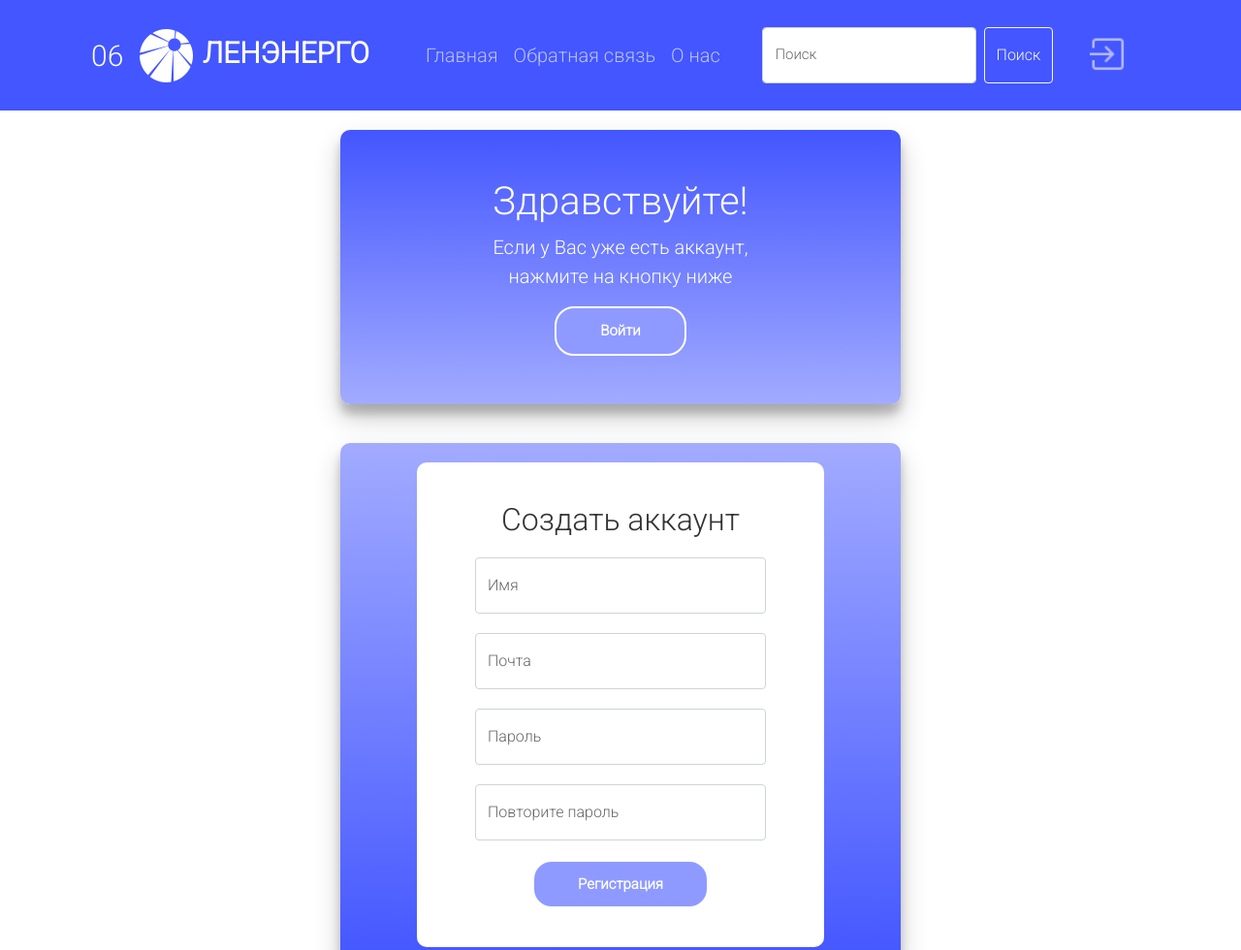
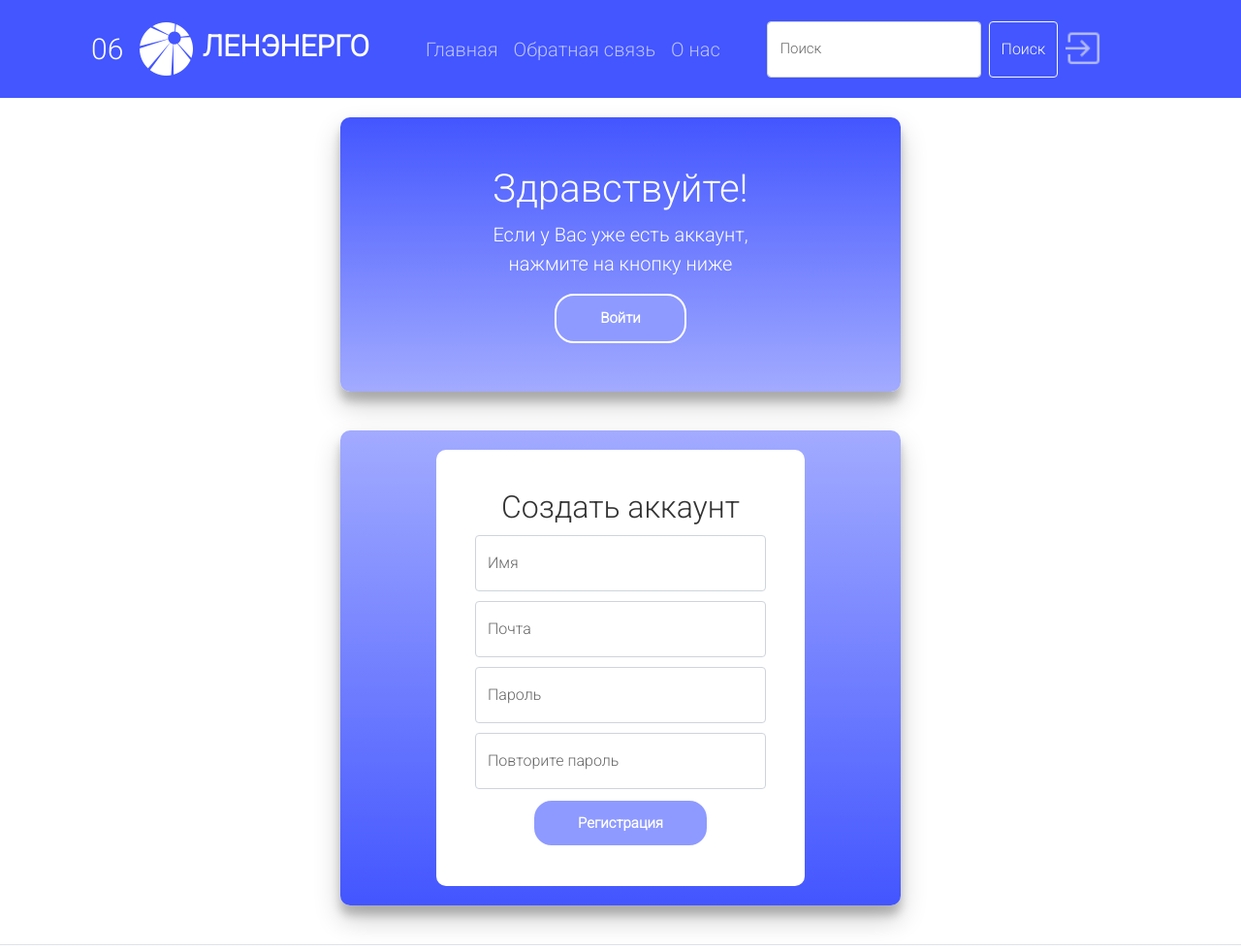
Before and after one commit to VarakinaEkaterina/praktika12.2022, a plain HTML site: page authorization.html in a window 1280 px wide. Shown: the top 980 px of the page at 97% size. Drawn offline with Linux system fonts and the light colour scheme.

Commit message:
commit10

```diff
--- a/css/authorization1.css
+++ b/css/authorization1.css
@@ -56,7 +56,8 @@
 }
 
 .input{
-    margin: 20px;
+    margin-top: 10px;
+    margin-bottom: 10px;
     width: 300px;
 }
 
--- a/css/style.css
+++ b/css/style.css
@@ -77,6 +77,7 @@ p{
 
 .input0{
     margin: 10px;
+    margin-left: 0px;
 }
 
 .container{
```
